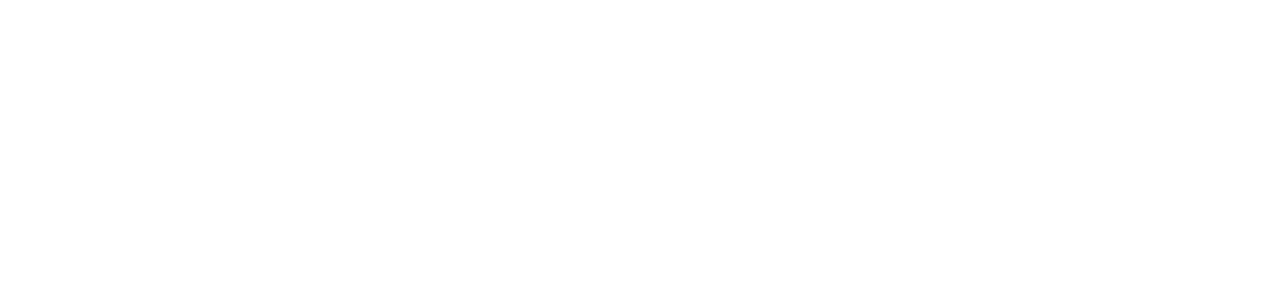
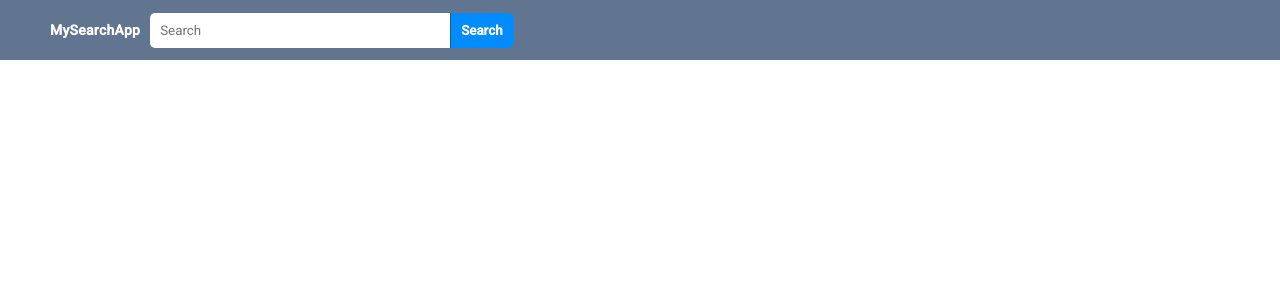
Before and after one commit to thedanhle/Youtube-Data-API, an Angular app in the folder youtube-search-app/: page / in a window 1280 px wide. Shown: the top 300 px of the page. Built offline with nearby package versions, Linux system fonts and the light colour scheme.

Commit message:
Adding search bar component with basic styling

```diff
--- a/youtube-search-app/angular.json
+++ b/youtube-search-app/angular.json
@@ -25,6 +25,7 @@
               "src/assets"
             ],
             "styles": [
+              "@angular/material/prebuilt-themes/deeppurple-amber.css",
               "src/styles.css"
             ],
             "scripts": []
@@ -87,6 +88,7 @@
               "src/assets"
             ],
             "styles": [
+              "@angular/material/prebuilt-themes/deeppurple-amber.css",
               "src/styles.css"
             ],
             "scripts": []
--- a/youtube-search-app/package.json
+++ b/youtube-search-app/package.json
@@ -11,10 +11,12 @@
   "private": true,
   "dependencies": {
     "@angular/animations": "^15.0.0",
+    "@angular/cdk": "^15.0.0",
     "@angular/common": "^15.0.0",
     "@angular/compiler": "^15.0.0",
     "@angular/core": "^15.0.0",
     "@angular/forms": "^15.0.0",
+    "@angular/material": "^15.0.0",
     "@angular/platform-browser": "^15.0.0",
     "@angular/platform-browser-dynamic": "^15.0.0",
     "@angular/router": "^15.0.0",
--- a/youtube-search-app/src/app/app.component.html
+++ b/youtube-search-app/src/app/app.component.html
@@ -1,12 +1 @@
-<!DOCTYPE html>
-<html lang="en">
-<head>
-  <meta charset="UTF-8">
-  <meta http-equiv="X-UA-Compatible" content="IE=edge">
-  <meta name="viewport" content="width=device-width, initial-scale=1.0">
-  <title>Document</title>
-</head>
-<body>
-
-</body>
-</html>
+<app-search-bar></app-search-bar>
--- a/youtube-search-app/src/app/app.component.ts
+++ b/youtube-search-app/src/app/app.component.ts
@@ -6,5 +6,5 @@
   styleUrls: ['./app.component.css']
 })
 export class AppComponent {
-  title = 'youtube-search-app';
+
 }
--- /dev/null
+++ b/youtube-search-app/src/app/components/search-bar/search-bar.component.css
@@ -0,0 +1,56 @@
+.search-container {
+    width: 100%;
+    height: 60px;
+    background-color: #627590;
+    display: flex;
+    justify-content: flex-start;
+    align-items: center;
+    position: fixed;
+    top: 0;
+    left: 0;
+    z-index: 4;
+}
+
+.search-form {
+    width: 100%;
+    max-width: 1200px;
+    margin: 0 auto;
+}
+
+.search-input {
+    margin-left: 10px;
+    padding: 10px;
+    width: 300px;
+    border-top-left-radius: 5px;
+    border-bottom-left-radius: 5px;
+    outline: none;
+    border: none;
+}
+
+.search-button {
+    border: none;
+    outline: none;
+    background: #008cff;
+    padding: 10px;
+    border-left: 1px solid rgba(0, 0, 0, 0.3);
+    border-top-right-radius: 5px;
+    border-bottom-right-radius: 5px;
+    color: #fff;
+    font-weight: 700;
+    transition-duration: 0.3s;
+    cursor: pointer;
+}
+
+.search-button:hover {
+    color: #3f51b5;
+    background-color: #fff;
+    border: 1px solid #3f51b5;
+}
+
+.logo {
+    margin-left: 10px;
+    color: #fff;
+    font-weight: 700;
+    cursor: pointer;
+    text-decoration: none;
+}
--- /dev/null
+++ b/youtube-search-app/src/app/components/search-bar/search-bar.component.html
@@ -0,0 +1,12 @@
+<div class="search-container">
+    <form class="search-form">
+        <span class="logo" routerLink="/">MySearchApp</span>
+        <input
+            class="search-input"
+            name="search"
+            ngModel
+            placeholder="Search"
+        />
+        <button class="search-button">Search</button>
+    </form>
+</div>
--- a/youtube-search-app/src/index.html
+++ b/youtube-search-app/src/index.html
@@ -6,8 +6,11 @@
   <base href="/">
   <meta name="viewport" content="width=device-width, initial-scale=1">
   <link rel="icon" type="image/x-icon" href="favicon.ico">
+  <link rel="preconnect" href="https://fonts.gstatic.com">
+  <link href="https://fonts.googleapis.com/css2?family=Roboto:wght@300;400;500&display=swap" rel="stylesheet">
+  <link href="https://fonts.googleapis.com/icon?family=Material+Icons" rel="stylesheet">
 </head>
-<body>
+<body class="mat-typography">
   <app-root></app-root>
 </body>
 </html>
--- a/youtube-search-app/src/styles.css
+++ b/youtube-search-app/src/styles.css
@@ -1 +1,13 @@
-/* You can add global styles to this file, and also import other style files */
+body {
+    font-family: Roboto, "Helvetica Neue", sans-serif;
+    background-color: #fff;
+    padding-top: 60px;
+    height: 100%;
+}
+
+body * {
+    font-family: Roboto, "Helvetica Neue", sans-serif;
+    margin: 0;
+    padding: 0;
+    box-sizing: border-box;
+}
```
Also changed, not shown: youtube-search-app/src/app/app.module.ts (+6 -2 lines), youtube-search-app/src/app/components/search-bar/search-bar.component.ts (added, +10 -0 lines), 2 other files (tests, documents, lock files or other folders).
